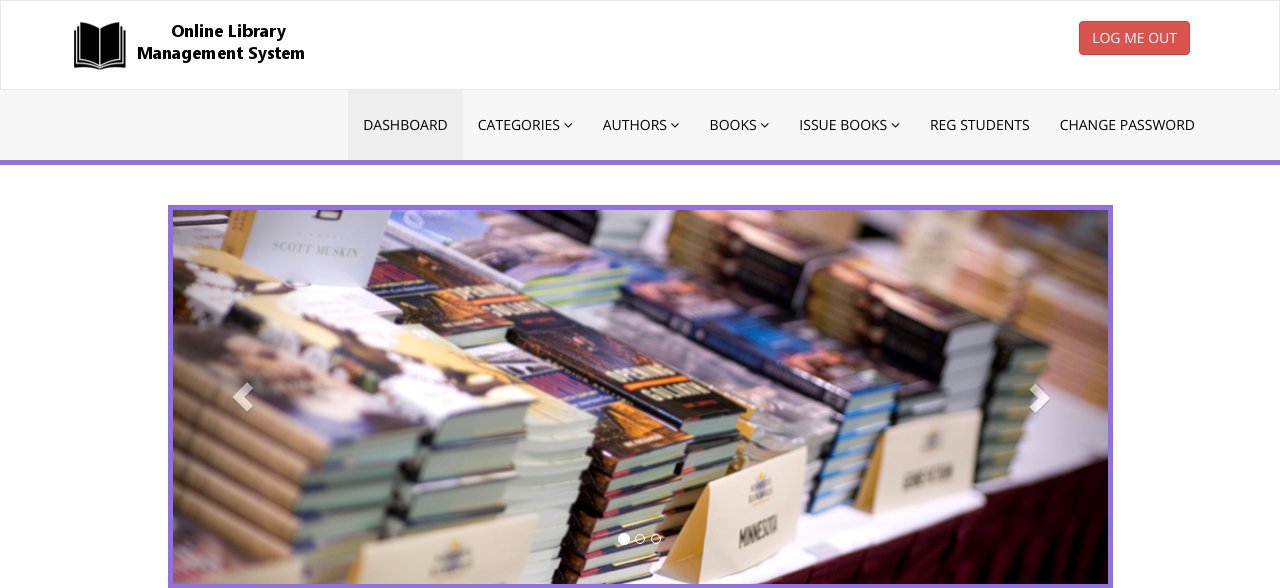
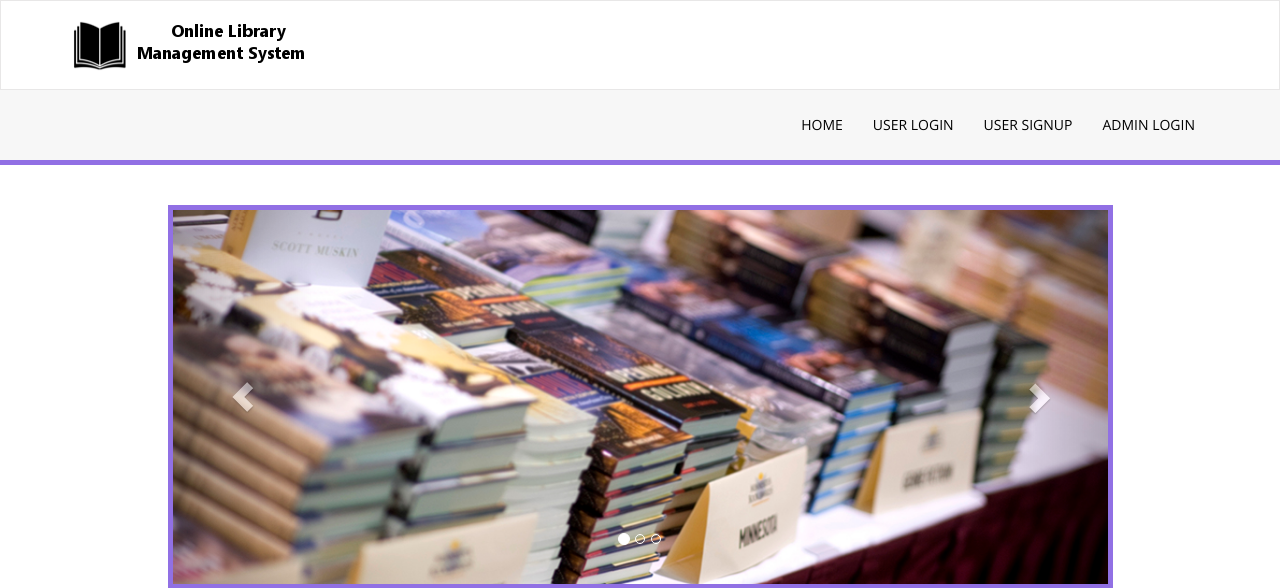
Before and after one commit to Ophimacus/LibraryManagement, a PHP site: page / in a window 1280 px wide. Shown: the top 588 px of the page. Run offline with PHP 8.4, Linux system fonts and the light colour scheme; a user stored in the database is signed in.

Commit message:
Add files via upload

```diff
--- a/includes/footer.php
+++ b/includes/footer.php
@@ -2,7 +2,7 @@
         <div class="container">
             <div class="row">
                 <div class="col-md-12">
-                 Online Library Management System
+                 Online Library Management System</a>
                 </div>
 
             </div>
--- a/includes/header.php
+++ b/includes/header.php
@@ -6,59 +6,41 @@
                     <span class="icon-bar"></span>
                     <span class="icon-bar"></span>
                 </button>
-                <a class="navbar-brand">
+                <a class="navbar-brand" >
 
                     <img src="assets/img/logo.png" />
                 </a>
 
             </div>
-
+<?php if($_SESSION['login'])
+{
+?>
             <div class="right-div">
                 <a href="logout.php" class="btn btn-danger pull-right">LOG ME OUT</a>
             </div>
+            <?php }?>
         </div>
     </div>
     <!-- LOGO HEADER END-->
-    <section class="menu-section">
+<?php if($_SESSION['login'])
+{
+?>
+<section class="menu-section">
         <div class="container">
             <div class="row ">
                 <div class="col-md-12">
                     <div class="navbar-collapse collapse ">
                         <ul id="menu-top" class="nav navbar-nav navbar-right">
                             <li><a href="dashboard.php" class="menu-top-active">DASHBOARD</a></li>
-
-                            <li>
-                                <a href="#" class="dropdown-toggle" id="ddlmenuItem" data-toggle="dropdown"> Categories <i class="fa fa-angle-down"></i></a>
+                            <li><a href="issued-books.php">Issued Books</a></li>
+                             <li>
+                                <a href="#" class="dropdown-toggle" id="ddlmenuItem" data-toggle="dropdown"> Account <i class="fa fa-angle-down"></i></a>
                                 <ul class="dropdown-menu" role="menu" aria-labelledby="ddlmenuItem">
-                                    <li role="presentation"><a role="menuitem" tabindex="-1" href="add-category.php">Add Category</a></li>
-                                     <li role="presentation"><a role="menuitem" tabindex="-1" href="manage-categories.php">Manage Categories</a></li>
-                                </ul>
-                            </li>
-                            <li>
-                                <a href="#" class="dropdown-toggle" id="ddlmenuItem" data-toggle="dropdown"> Authors <i class="fa fa-angle-down"></i></a>
-                                <ul class="dropdown-menu" role="menu" aria-labelledby="ddlmenuItem">
-                                    <li role="presentation"><a role="menuitem" tabindex="-1" href="add-author.php">Add Author</a></li>
-                                     <li role="presentation"><a role="menuitem" tabindex="-1" href="manage-authors.php">Manage Authors</a></li>
-                                </ul>
-                            </li>
- <li>
-                                <a href="#" class="dropdown-toggle" id="ddlmenuItem" data-toggle="dropdown"> Books <i class="fa fa-angle-down"></i></a>
-                                <ul class="dropdown-menu" role="menu" aria-labelledby="ddlmenuItem">
-                                    <li role="presentation"><a role="menuitem" tabindex="-1" href="add-book.php">Add Book</a></li>
-                                     <li role="presentation"><a role="menuitem" tabindex="-1" href="manage-books.php">Manage Books</a></li>
+                                    <li role="presentation"><a role="menuitem" tabindex="-1" href="my-profile.php">My Profile</a></li>
+                                     <li role="presentation"><a role="menuitem" tabindex="-1" href="change-password.php">Change Password</a></li>
                                 </ul>
                             </li>
 
-                           <li>
-                                <a href="#" class="dropdown-toggle" id="ddlmenuItem" data-toggle="dropdown"> Issue Books <i class="fa fa-angle-down"></i></a>
-                                <ul class="dropdown-menu" role="menu" aria-labelledby="ddlmenuItem">
-                                    <li role="presentation"><a role="menuitem" tabindex="-1" href="issue-book.php">Issue New Book</a></li>
-                                     <li role="presentation"><a role="menuitem" tabindex="-1" href="manage-issued-books.php">Manage Issued Books</a></li>
-                                </ul>
-                            </li>
-                             <li><a href="reg-students.php">Reg Students</a></li>
-
-  <li><a href="change-password.php">Change Password</a></li>
                         </ul>
                     </div>
                 </div>
@@ -66,3 +48,26 @@
             </div>
         </div>
     </section>
+    <?php } else { ?>
+        <section class="menu-section">
+        <div class="container">
+            <div class="row ">
+                <div class="col-md-12">
+                    <div class="navbar-collapse collapse ">
+                        <ul id="menu-top" class="nav navbar-nav navbar-right">
+
+      <li><a href="index.php">Home</a></li>
+      <li><a href="index.php#ulogin">User Login</a></li>
+                            <li><a href="signup.php">User Signup</a></li>
+
+                            <li><a href="adminlogin.php">Admin Login</a></li>
+
+                        </ul>
+                    </div>
+                </div>
+
+            </div>
+        </div>
+    </section>
+
+    <?php } ?>
```
